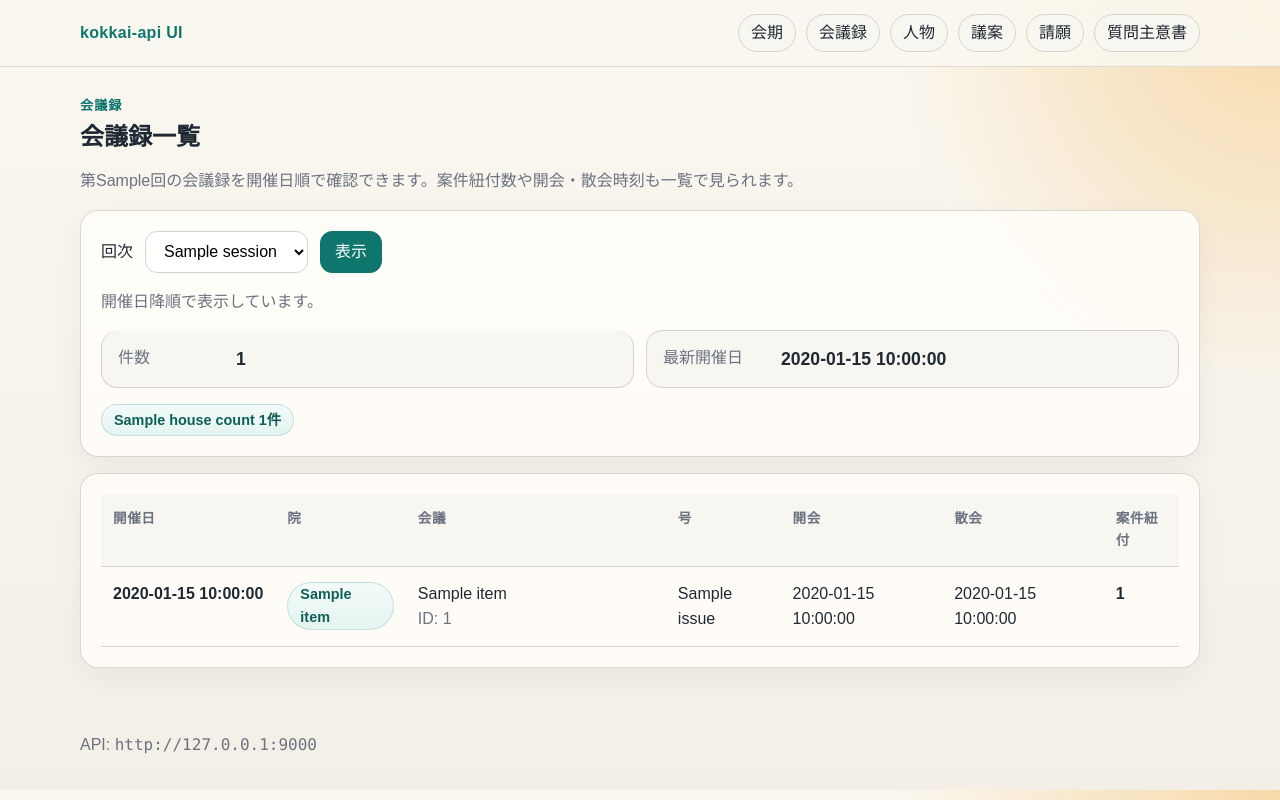
After one commit to ZARUJU/kokkai-api, a Flask app: template templates/kaigiroku_list.html in a window 1280 px wide. The commit adds this page. Run offline with Flask 3, Linux system fonts and the light colour scheme; the template is opened without the code that fills it: most values are stand-ins (such as "Sample title", 1, 10 or a date in 2020).

Commit message:
feat(ui): 会議録画面と関連導線を追加

```diff
--- a/static/ui.css
+++ b/static/ui.css
@@ -408,6 +408,72 @@ h2 {
   font-size: 1.1rem;
 }
 
+.inline-summary {
+  display: flex;
+  gap: 10px;
+  flex-wrap: wrap;
+}
+
+.summary-chip {
+  display: inline-flex;
+  align-items: center;
+  min-height: 32px;
+  padding: 0 12px;
+  border: 1px solid rgba(15, 118, 110, 0.18);
+  border-radius: 999px;
+  background: linear-gradient(180deg, #f3fbf9 0%, #e4f4f0 100%);
+  color: #0f5f58;
+  font-size: 0.9rem;
+  font-weight: 600;
+}
+
+.table-wrap {
+  overflow-x: auto;
+}
+
+.data-table {
+  width: 100%;
+  border-collapse: collapse;
+  min-width: 760px;
+}
+
+.data-table th,
+.data-table td {
+  padding: 14px 12px;
+  border-bottom: 1px solid var(--line);
+  text-align: left;
+  vertical-align: top;
+}
+
+.data-table thead th {
+  position: sticky;
+  top: 0;
+  background: #f8f6f1;
+  color: var(--muted);
+  font-size: 0.85rem;
+  letter-spacing: 0.04em;
+  text-transform: uppercase;
+}
+
+.data-table tbody tr:hover {
+  background: rgba(15, 118, 110, 0.05);
+}
+
+.cell-date {
+  font-variant-numeric: tabular-nums;
+  font-weight: 700;
+  white-space: nowrap;
+}
+
+.table-empty {
+  color: var(--muted);
+  text-align: center;
+}
+
+.kaigiroku-table td:nth-child(3) {
+  min-width: 260px;
+}
+
 .committee-section + .committee-section {
   margin-top: 28px;
 }
@@ -461,4 +527,8 @@ h2 {
     grid-template-columns: 1fr;
     gap: 4px;
   }
+
+  .compact-stats {
+    grid-template-columns: repeat(2, minmax(0, 1fr));
+  }
 }
--- a/templates/base.html
+++ b/templates/base.html
@@ -12,6 +12,7 @@
         <a class="brand" href="{{ url_for('index') }}">kokkai-api UI</a>
         <nav class="main-nav">
           <a class="tab-link {% if active_section == 'kaiki' %}is-active{% endif %}" href="{{ url_for('kaiki_index') }}">会期</a>
+          <a class="tab-link {% if active_section == 'kaigiroku' %}is-active{% endif %}" href="{{ url_for('kaigiroku_index') }}">会議録</a>
           <a class="tab-link {% if active_section == 'people' %}is-active{% endif %}" href="{{ url_for('people_index') }}">人物</a>
           <a class="tab-link {% if active_section == 'gian' %}is-active{% endif %}" href="{{ url_for('gian_index') }}">議案</a>
           <a class="tab-link {% if active_section == 'seigan' %}is-active{% endif %}" href="{{ url_for('seigan_index', house='shugiin') }}">請願</a>
--- /dev/null
+++ b/templates/kaigiroku_list.html
@@ -0,0 +1,72 @@
+{% extends "base.html" %}
+{% block content %}
+<section class="page-header">
+  <div>
+    <p class="eyebrow">会議録</p>
+    <h1>会議録一覧</h1>
+    <p class="lead">第{{ selected_session }}回の会議録を開催日順で確認できます。案件紐付数や開会・散会時刻も一覧で見られます。</p>
+  </div>
+</section>
+
+<section class="card">
+  <form class="inline-form" method="get">
+    <label for="session">回次</label>
+    <select id="session" name="session">
+      {% for session in sessions %}
+      <option value="{{ session }}" {% if session == selected_session %}selected{% endif %}>{{ session }}</option>
+      {% endfor %}
+    </select>
+    <button type="submit">表示</button>
+  </form>
+  <p class="subtle">開催日降順で表示しています。</p>
+
+  <dl class="stats compact-stats">
+    <div><dt>件数</dt><dd>{{ item_count }}</dd></div>
+    <div><dt>最新開催日</dt><dd>{{ latest_date or "-" }}</dd></div>
+  </dl>
+
+  <div class="subtle inline-summary">
+    {% for house_name, count in house_counts.items() %}
+    <span class="summary-chip">{{ house_name }} {{ count }}件</span>
+    {% endfor %}
+  </div>
+</section>
+
+<section class="card">
+  <div class="table-wrap">
+    <table class="data-table kaigiroku-table">
+      <thead>
+        <tr>
+          <th>開催日</th>
+          <th>院</th>
+          <th>会議</th>
+          <th>号</th>
+          <th>開会</th>
+          <th>散会</th>
+          <th>案件紐付</th>
+        </tr>
+      </thead>
+      <tbody>
+        {% for item in dataset["items"] %}
+        <tr>
+          <td class="cell-date">{{ item.date }}</td>
+          <td><span class="summary-chip">{{ item.name_of_house }}</span></td>
+          <td>
+            <a class="title-link" href="{{ url_for('kaigiroku_detail', issue_id=item.issue_id) }}">{{ item.name_of_meeting }}</a>
+            <div class="subtle">ID: {{ item.issue_id }}</div>
+          </td>
+          <td>{{ item.issue }}</td>
+          <td>{{ item.opening_time or "-" }}</td>
+          <td>{{ item.closing_time or "-" }}</td>
+          <td><strong>{{ item.matched_item_count }}</strong></td>
+        </tr>
+        {% else %}
+        <tr>
+          <td colspan="7" class="table-empty">対象データがありません。</td>
+        </tr>
+        {% endfor %}
+      </tbody>
+    </table>
+  </div>
+</section>
+{% endblock %}
--- a/templates/kaiki_list.html
+++ b/templates/kaiki_list.html
@@ -22,11 +22,17 @@
           <div><dt>召集日</dt><dd>{{ item.convocation_date or "-" }}</dd></div>
           <div><dt>閉会日</dt><dd>{{ item.closing_date or "-" }}</dd></div>
           <div><dt>閉会注記</dt><dd>{{ item.closing_note or "-" }}</dd></div>
+          <div><dt>会議数</dt><dd>{{ item.kaigiroku_count if item.kaigiroku_count is not none else "-" }}</dd></div>
           <div><dt>会期日数</dt><dd>{{ item.duration_days or "-" }}</dd></div>
           <div><dt>当初日数</dt><dd>{{ item.initial_duration_days or "-" }}</dd></div>
           <div><dt>延長日数</dt><dd>{{ item.extension_days or "-" }}</dd></div>
         </dl>
         <div class="link-cluster">
+          {% if item.links.kaigiroku %}
+          <a class="button-link" href="{{ url_for('kaigiroku_index', session=item.number) }}">会議録</a>
+          {% else %}
+          <span class="button-link is-disabled" aria-disabled="true">会議録</span>
+          {% endif %}
           {% if item.links.gian %}
           <a class="button-link" href="{{ url_for('gian_index', session=item.number) }}">議案一覧</a>
           {% else %}
--- a/ui.py
+++ b/ui.py
@@ -19,8 +19,9 @@ from __future__ import annotations
 
 import json
 import os
+from collections import Counter
+from collections import OrderedDict
 from dataclasses import dataclass
-from collections import Counter
 from typing import Any
 from urllib.parse import quote
 import re
@@ -89,6 +90,8 @@ def inject_globals() -> dict[str, Any]:
         active_section = "people"
     elif path.startswith("/kaiki"):
         active_section = "kaiki"
+    elif path.startswith("/kaigiroku"):
+        active_section = "kaigiroku"
     elif path.startswith("/gian"):
         active_section = "gian"
     elif path.startswith("/seigan"):
@@ -125,6 +128,38 @@ def api_get(path: str, *, params: dict[str, Any] | None = None) -> dict[str, Any
         return response.json()
     except ValueError as exc:
         raise ApiRequestError(f"API のレスポンスが JSON ではありません: {url}") from exc
+
+
+def group_attendance_by_section(attendance: list[dict[str, Any]], house: str | None = None) -> list[dict[str, Any]]:
+    """出席者を section ごとにまとめてテンプレートへ渡す。"""
+
+    grouped: OrderedDict[str, OrderedDict[tuple[str, str | None], list[str]]] = OrderedDict()
+    default_section = "出席委員" if house == "衆議院" else "出席者"
+    for item in attendance:
+        section = item.get("section") or default_section
+        role = item.get("role") or "出席者"
+        title = item.get("title")
+        grouped.setdefault(section, OrderedDict()).setdefault((role, title), []).append(item.get("name", ""))
+
+    result = []
+    for section, role_groups in grouped.items():
+        items = [
+            {
+                "role": role,
+                "title": title,
+                "names": names,
+                "count": len(names),
+            }
+            for (role, title), names in role_groups.items()
+        ]
+        result.append(
+            {
+                "section": section,
+                "items": items,
+                "count": sum(item["count"] for item in items),
+            }
+        )
+    return result
 
 
 def require_house(house: str) -> str:
@@ -213,12 +248,20 @@ def kaiki_index():
         return render_api_error(exc)
 
     available_gian_sessions = set(meta["available_gian_sessions"])
+    available_kaigiroku_sessions = set(meta.get("available_kaigiroku_sessions", []))
     available_seigan_sessions = {
         house: set(sessions) for house, sessions in meta["available_seigan_sessions"].items()
     }
     available_shitsumon_sessions = {
         house: set(sessions) for house, sessions in meta["available_shitsumon_sessions"].items()
     }
+    kaigiroku_counts: dict[int, int] = {}
+    for session in sorted(available_kaigiroku_sessions):
+        try:
+            dataset = api_get(f"/v1/kaigiroku/list/{session}")
+        except ApiRequestError:
+            continue
+        kaigiroku_counts[session] = len(dataset.get("items", []))
 
     session_cards = []
     for item in kaiki["items"]:
@@ -226,8 +269,10 @@ def kaiki_index():
         session_cards.append(
             {
                 **item,
+                "kaigiroku_count": kaigiroku_counts.get(session_number),
                 "links": {
                     "gian": session_number in available_gian_sessions,
+                    "kaigiroku": session_number in available_kaigiroku_sessions,
                     "seigan_shugiin": session_number in available_seigan_sessions.get("shugiin", set()),
                     "seigan_sangiin": session_number in available_seigan_sessions.get("sangiin", set()),
                     "shitsumon_shugiin": session_number in available_shitsumon_sessions.get("shugiin", set()),
@@ -289,6 +334,8 @@ def person_detail(person_key: str):
         gian_groups=group_relations_by_session(person["gian_relations"], "submitted_session"),
         seigan_groups=group_relations_by_session(person["seigan_relations"], "session_number"),
         shitsumon_groups=group_relations_by_session(person["shitsumon_relations"], "session_number"),
+        meeting_groups=group_relations_by_session(person.get("meeting_relations", []), "session"),
+        speaking_meeting_groups=group_relations_by_session(person.get("speaking_meeting_relations", []), "session"),
     )
 
 
@@ -344,6 +391,61 @@ def gian_detail(bill_id: str):
         return render_api_error(exc)
 
     return render_template("gian_detail.html", title=bill["title"], bill=bill)
+
+
+@app.get("/kaigiroku")
+def kaigiroku_index():
+    """会議録一覧ページを返す。"""
+
+    try:
+        session_index = api_get("/v1/kaigiroku/list")
+        sessions = session_index["sessions"]
+        requested_session = request.args.get("session", type=int)
+        default_session = sessions[-1] if sessions else 0
+        selected_session = requested_session if requested_session in sessions else default_session
+        dataset = api_get(f"/v1/kaigiroku/list/{selected_session}") if sessions else {"items": []}
+    except ApiRequestError as exc:
+        return render_api_error(exc)
+
+    sorted_items = sorted(
+        dataset.get("items", []),
+        key=lambda item: (
+            item.get("date") or "",
+            item.get("opening_time") or "",
+            item.get("issue_id") or "",
+        ),
+        reverse=True,
+    )
+    dataset["items"] = sorted_items
+    house_counts = Counter(item.get("name_of_house") or "不明" for item in sorted_items)
+    latest_date = sorted_items[0].get("date") if sorted_items else None
+    return render_template(
+        "kaigiroku_list.html",
+        title="会議録一覧",
+        sessions=sessions,
+        selected_session=selected_session,
+        dataset=dataset,
+        house_counts=house_counts,
+        item_count=len(sorted_items),
+        latest_date=latest_date,
+    )
+
+
+@app.get("/kaigiroku/<issue_id>")
+def kaigiroku_detail(issue_id: str):
+    """会議録詳細ページを返す。"""
+
+    try:
+        meeting = api_get(f"/v1/kaigiroku/detail/{issue_id}")
+    except ApiRequestError as exc:
+        return render_api_error(exc)
+
+    return render_template(
+        "kaigiroku_detail.html",
+        title=f"{meeting['name_of_meeting']} {meeting['issue']}",
+        meeting=meeting,
+        grouped_attendance=group_attendance_by_section(meeting.get("attendance", []), meeting.get("name_of_house")),
+    )
 
 
 @app.get("/seigan/<house>")
```
Also changed, not shown: templates/gian_detail.html (+19 -0 lines), templates/index.html (+23 -8 lines), templates/kaigiroku_detail.html (added, +87 -0 lines), templates/person_detail.html (+51 -0 lines).
